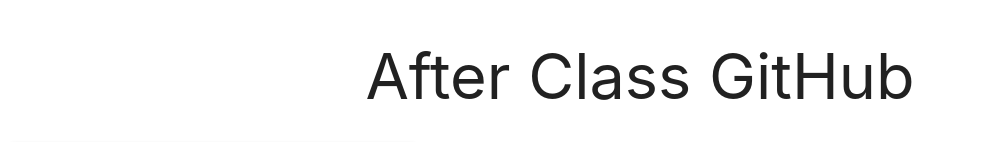
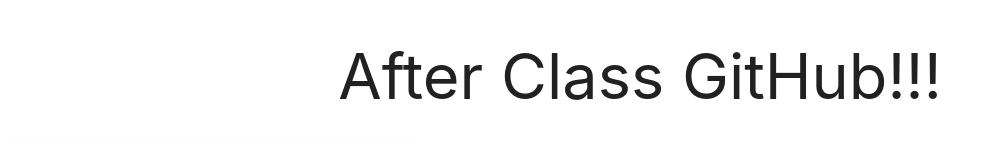
Before and after one commit to Paulina-super/afterClassGitHub, a plain HTML site: page index.html in a window 1280 px wide. Shown: the top 142 px of the page, without its empty margins (0-991 px from the left). Drawn offline with nearby package versions, Linux system fonts and the light colour scheme.

Commit message:
se corrigió h1

```diff
--- a/index.html
+++ b/index.html
@@ -14,8 +14,7 @@
 </head>
 
 <body>
-    <h1 class="center">After Class GitHub</h1>
-
+    <h1 class="center">After Class GitHub!!!</h1>
 
 
     <div class="row">
```
